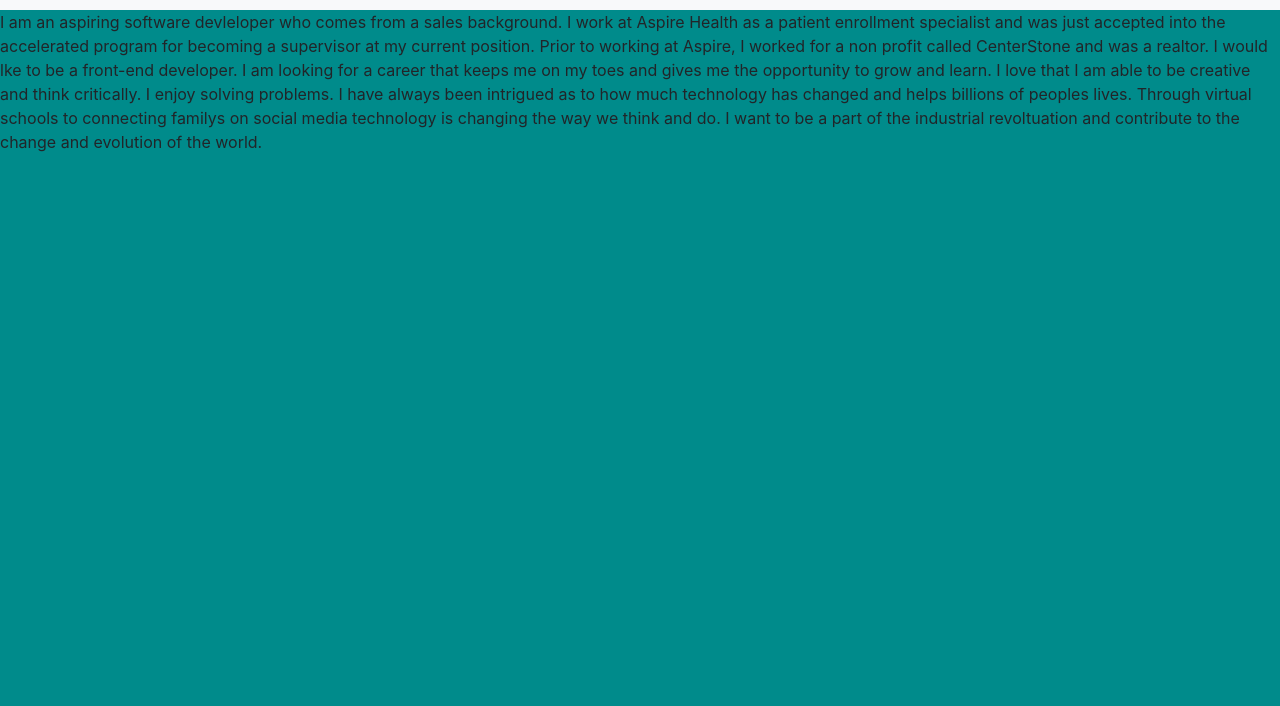
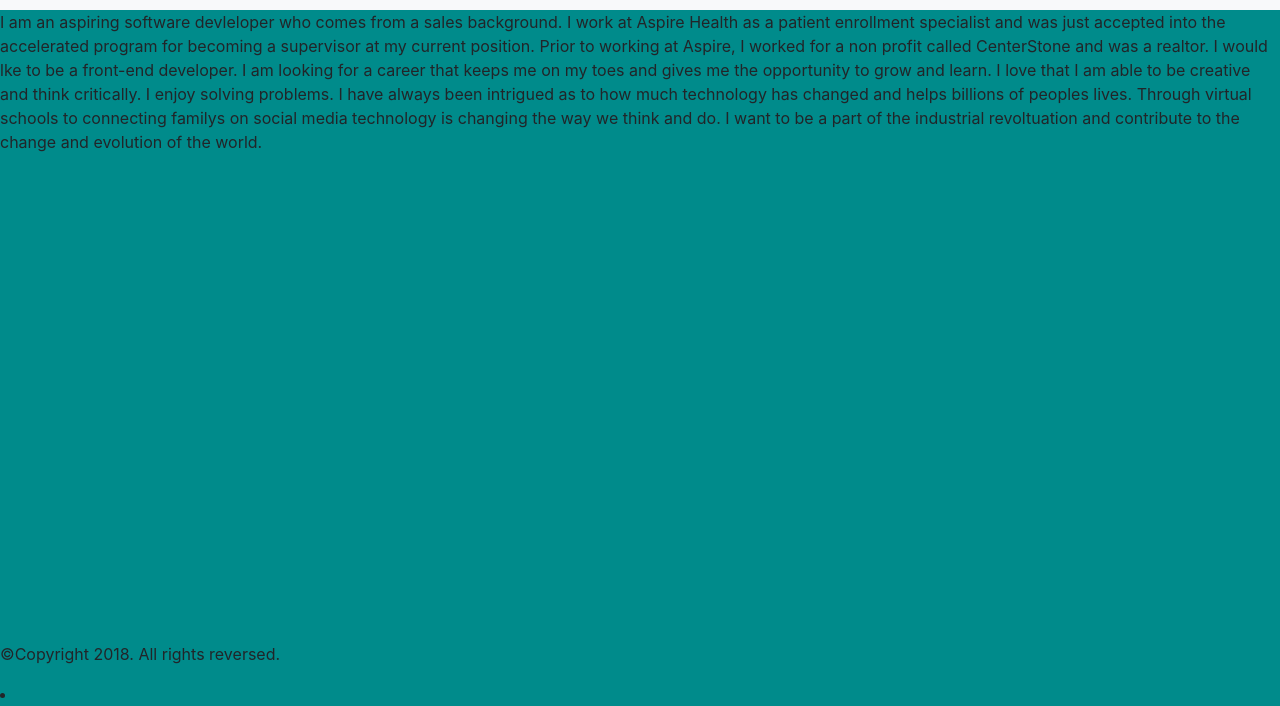
Before and after one commit to westmary48/personal-bio-site, a plain HTML site: page index.html in a window 1280 px wide. Shown: the part 94-800 px from the top of the page. Drawn offline with nearby package versions, Linux system fonts and the light colour scheme.

Commit message:
added footer

```diff
--- a/index.html
+++ b/index.html
@@ -52,8 +52,9 @@
 
   <!-- Footer -->
   <footer class="page-footer">
+      <p>©Copyright 2018. All rights reversed.</p>
     <!-- TODO: Fill in contact info here: Include things like email, LinkedIn, Twitter and GitHub links. -->
-    <a href="https://google.com"></a>
+    <li><a href="https://github.com/westmary48"></a></li>
   </footer>
   <!-- End Footer -->
   <script src="https://code.jquery.com/jquery-3.3.1.slim.min.js" integrity="sha384-q8i/X+965DzO0rT7abK41JStQIAqVgRVzpbzo5smXKp4YfRvH+8abtTE1Pi6jizo" crossorigin="anonymous"></script>
--- a/main.css
+++ b/main.css
@@ -21,3 +21,9 @@
     display: flex;
     justify-content: flex-start;
 }
+
+.page-footer {
+    position: absolute;
+    bottom: 0;
+    width: 100%;
+   }
```
